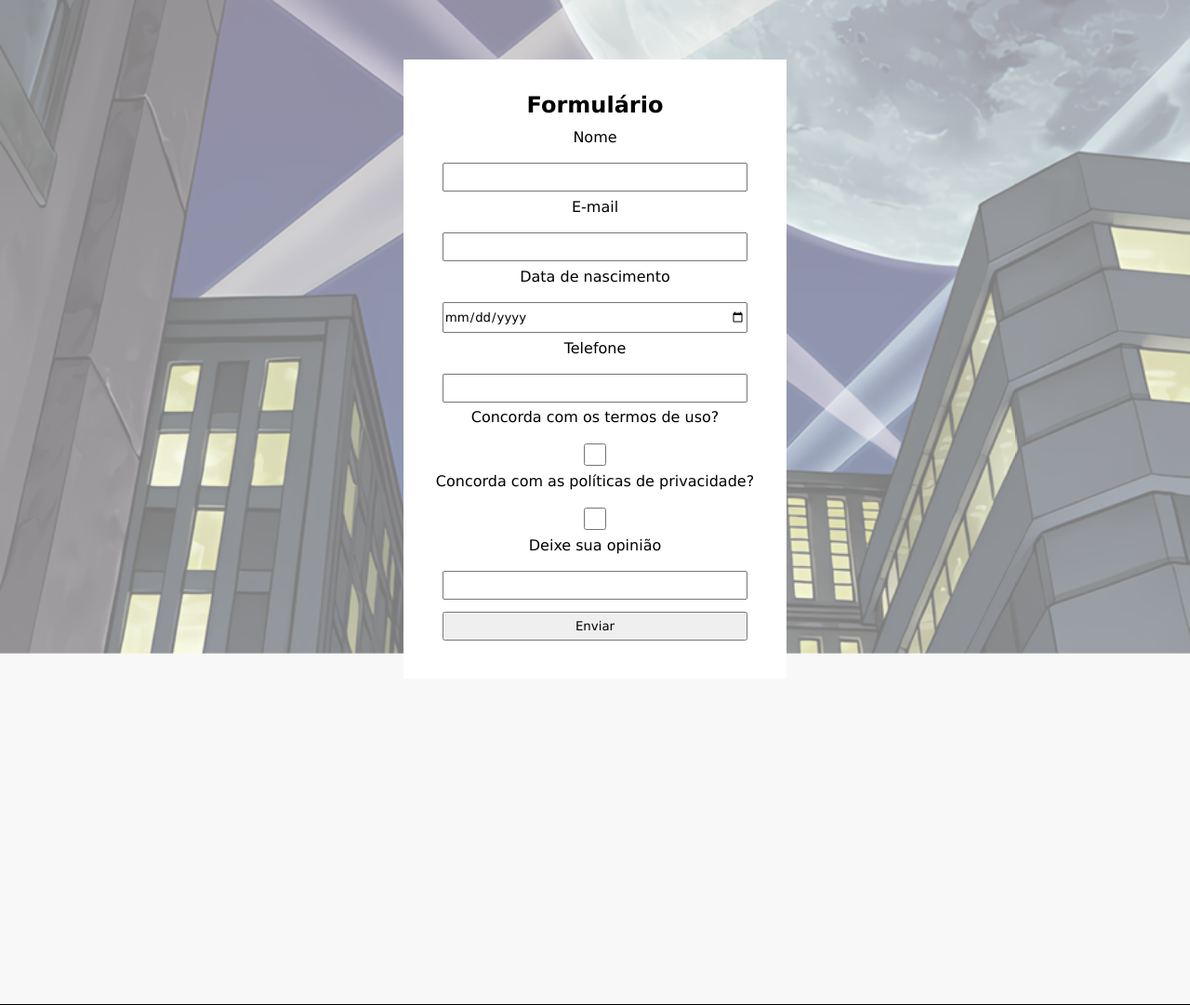
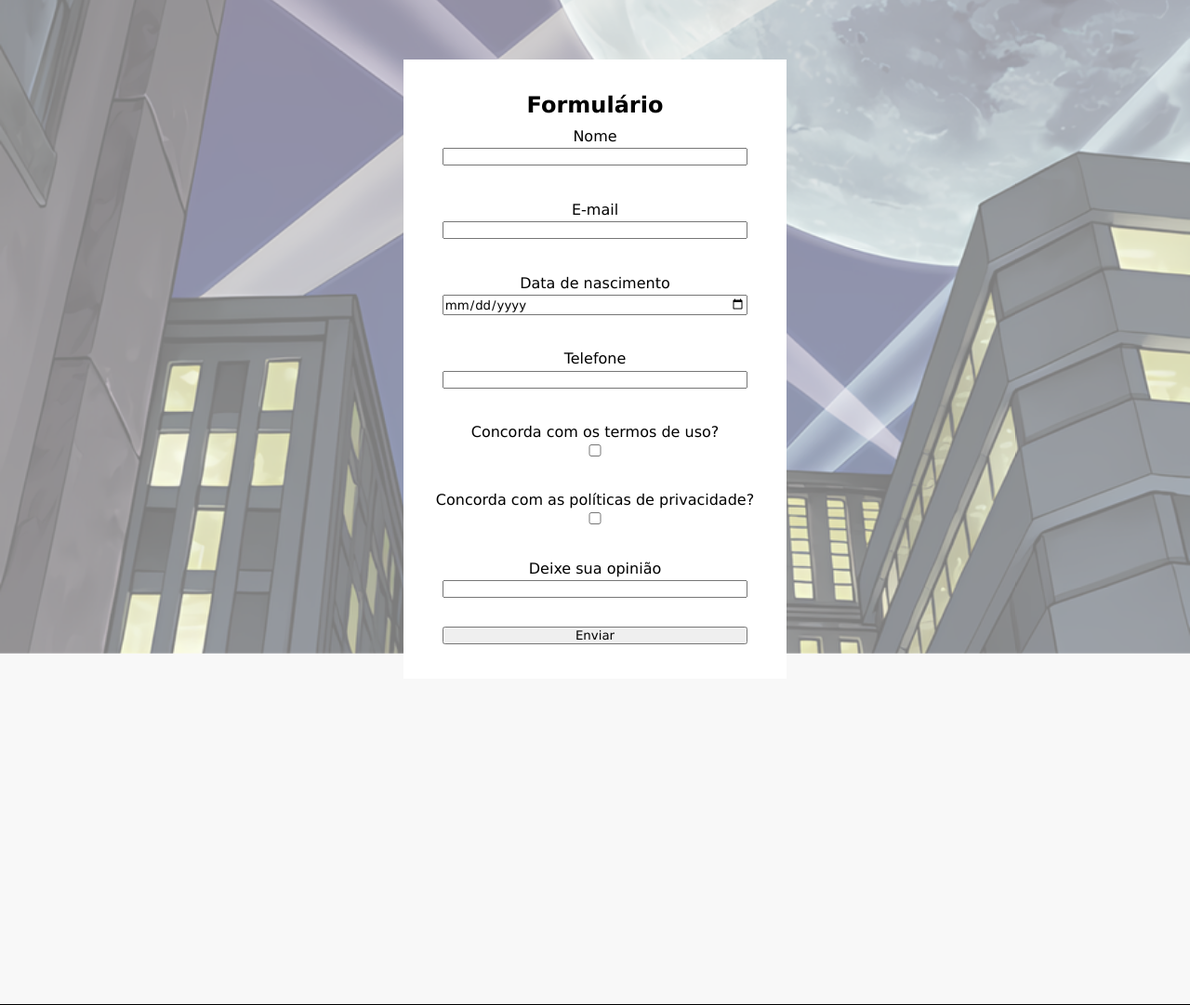
Before and after one commit to DevRoRo/devroro.github.io, a PHP site: page /formulario.html in a window 1280 px wide. Shown: the part 97-1178 px from the top of the page at 93% size. Run offline with PHP 8.4, Linux system fonts and the light colour scheme.

Commit message:
Add files via upload

```diff
--- a/stylesheet.css
+++ b/stylesheet.css
@@ -138,11 +138,12 @@
 }
 
 .form_container input {
-    margin: 2% 2% 2% 2%;
+    margin: 1% 2% 8% 2%;
 }
 
 .form_container p {
     text-align: center;
+    padding-top: 3%;
 }
 
 .form_container h2 {
```
